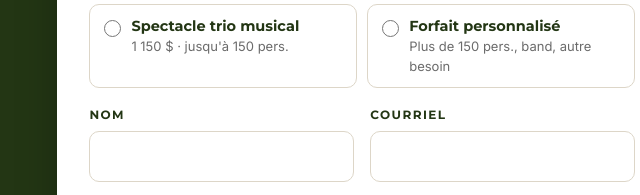
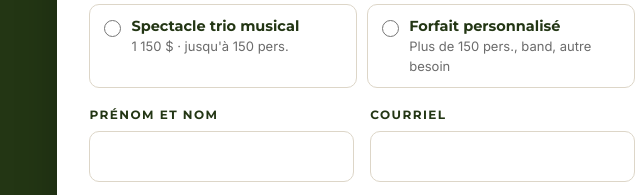
Before and after one commit to GabPoulin/lerepere-site, a plain HTML site: page index.html in a window 1280 px wide. Shown: the part 3546-3741 px from the top of the page, 509-1149 px from the left. Drawn offline with Linux system fonts and the light colour scheme.

Commit message:
Formulaire : champ « Prénom et nom »
Co-Authored-By: Claude Opus 5.5 <noreply@anthropic.com>
Claude-Session: https://claude.ai/code/session_01S4mt3HYnfyYnVjpPMz3rpm

```diff
--- a/index.html
+++ b/index.html
@@ -318,7 +318,7 @@ footer img{height:30px}
       </fieldset>
 
       <div class="champs">
-        <label><span>Nom</span><input type="text" name="Nom" autocomplete="name" required></label>
+        <label><span>Prénom et nom</span><input type="text" name="Prénom et nom" autocomplete="name" required></label>
         <label><span>Courriel</span><input type="email" name="email" autocomplete="email" required></label>
         <label><span>Téléphone <em class="opt">(facultatif)</em></span><input type="tel" name="Téléphone" autocomplete="tel"></label>
         <label><span>Date de l'événement</span><input type="date" name="Date de l'événement" required></label>
```
